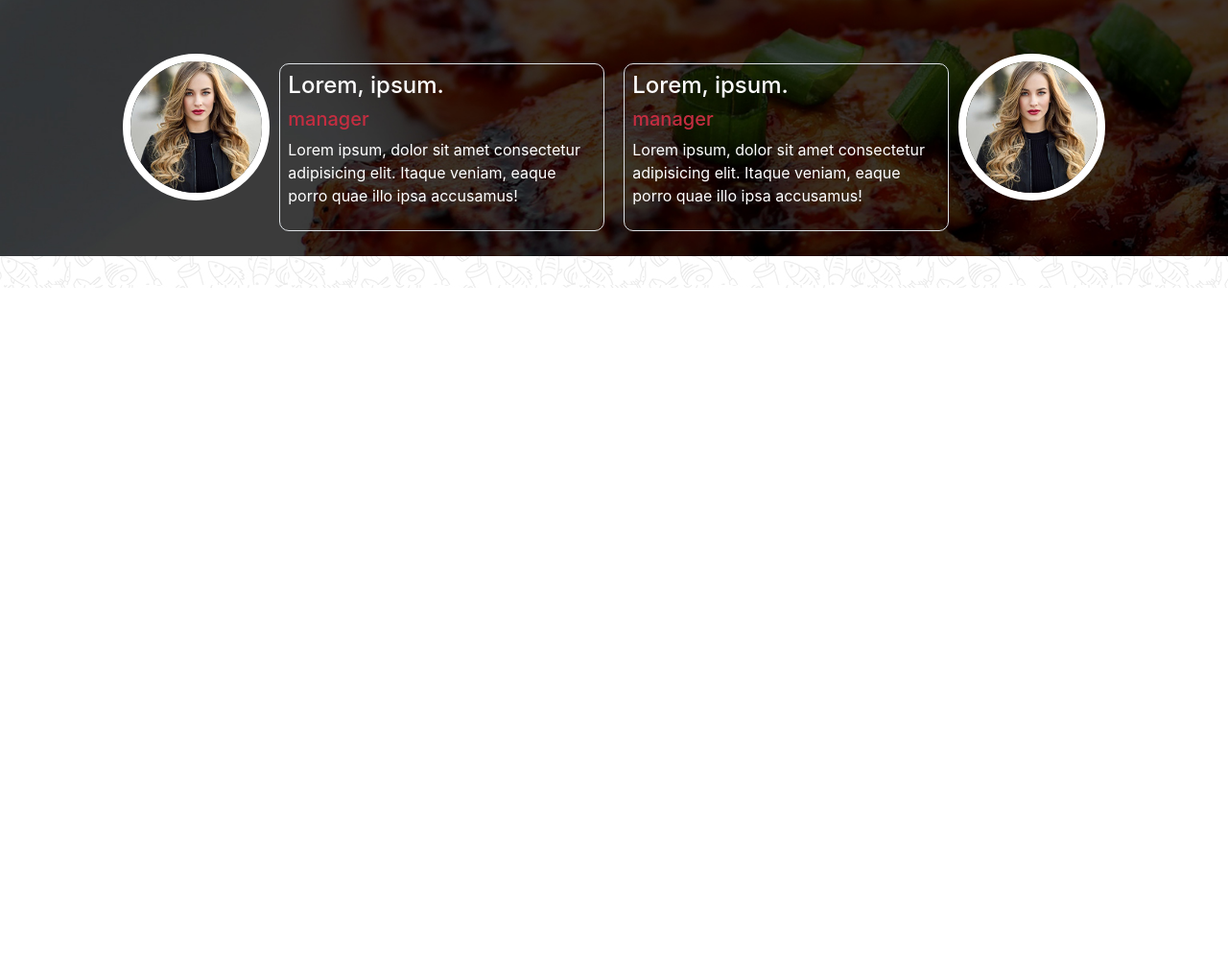
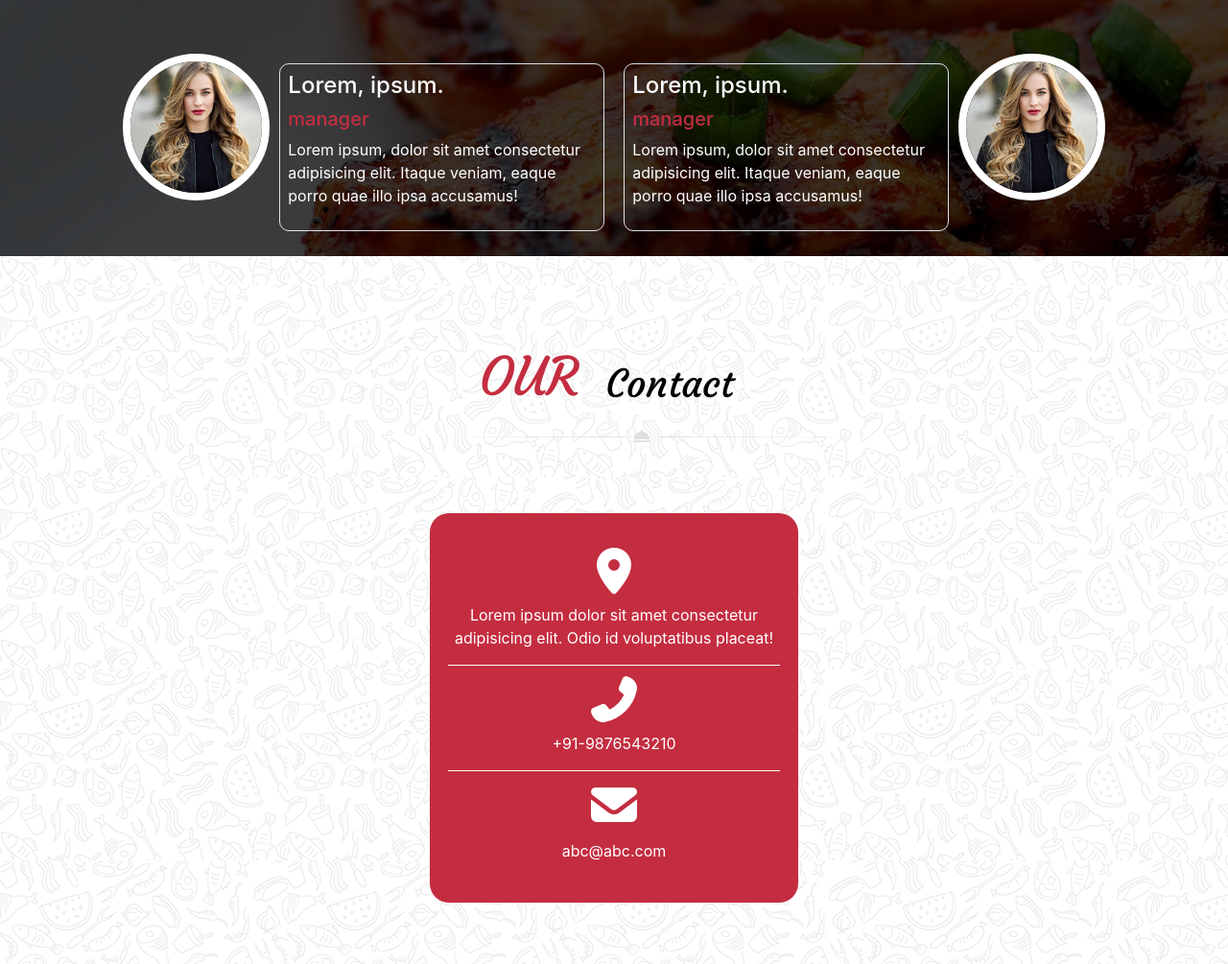
Before and after one commit to mboujema/git_bootstrap_les_chefs_14, a website: page index.html in a window 1280 px wide. Shown: the part 5503-6508 px from the top of the page at 96% size. Before the commit the page ends 5803 px from the top, so only its background shows below. Drawn offline with nearby package versions, Linux system fonts and the light colour scheme.

Commit message:
rajout de la 5eme section

```diff
--- a/index.html
+++ b/index.html
@@ -400,6 +400,32 @@
     </section>
     <!-- 4eme SECTION -->
 
+    <!-- 5eme SECTION -->
+    <section>
+        <div class="test py-5">
+            <h1 class=" d-flex justify-content-center ">
+                <span class="our"> OUR </span> &nbsp; <span class="m-3 text-dark">Contact</span>
+            </h1>
+            <img class="decos" src="./public/img/decoration_line.png" alt="">
+        </div>
+        <div class="toutdiv bg-danger text-light text-center">
+            <div class="ligne">
+                <i class="fas fa-map-marker-alt"></i>
+                <p>Lorem ipsum dolor sit amet consectetur adipisicing elit. Odio id voluptatibus
+                    placeat!</p>
+            </div>
+            <div class="ligne">
+                <i class="fas fa-phone-alt"></i>
+                <p>+91-9876543210</p>
+            </div>
+            <div>
+                <i class="fas fa-envelope"></i>
+                <p>abc@abc.com</p>
+            </div>
+        </div>
+    </section>
+    <!-- 5eme SECTION -->
+
 
 
 
```
